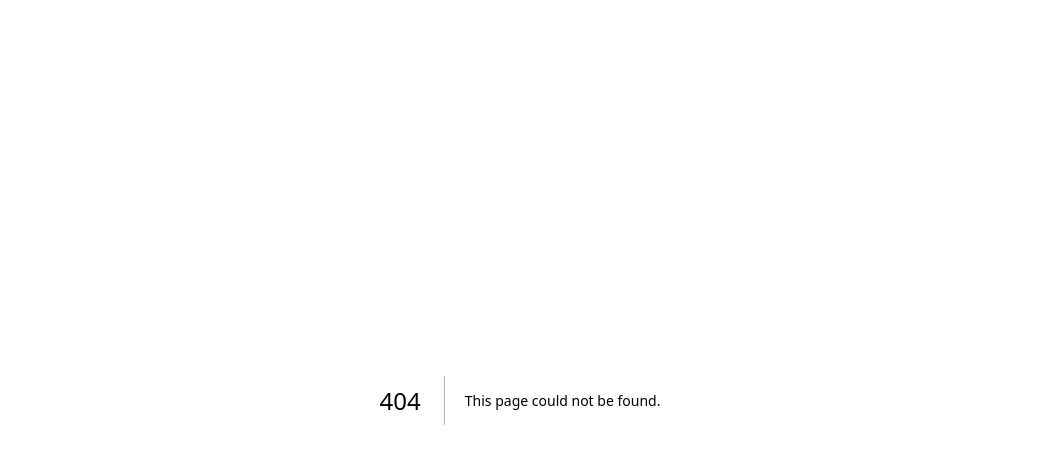
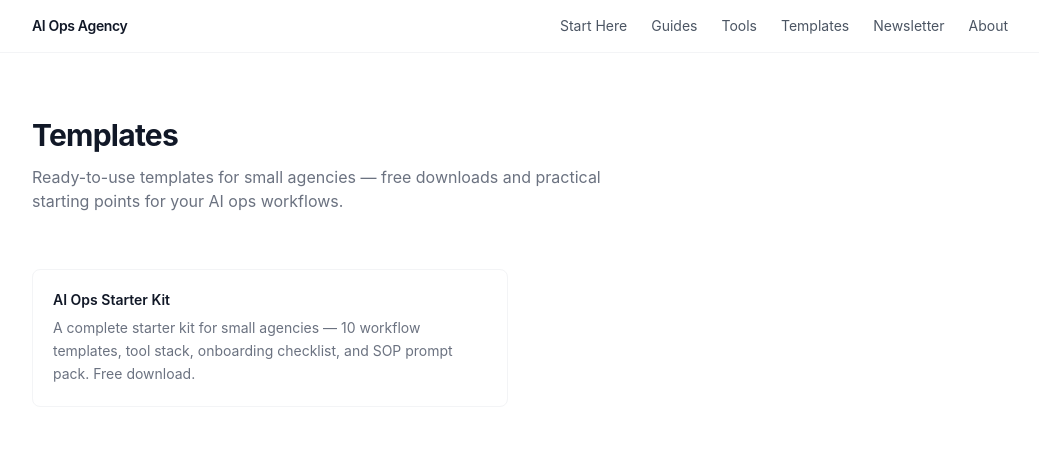
Before and after one commit to veramey/my-website, a Next.js app: page /templates in a window 1280 px wide. Before the commit this address had no page. Shown: the top 464 px of the page, without its empty margins (120-1159 px from the left). Built offline with nearby package versions, Linux system fonts and the light colour scheme.

Commit message:
feat: implement issue #95
Implemented by AI Teammate via Claude Code.
Closes #95

```diff
--- /dev/null
+++ b/src/pages/templates/index.tsx
@@ -0,0 +1,61 @@
+import Head from 'next/head'
+import Link from 'next/link'
+import Nav from '@/components/Nav'
+
+const templates: { title: string; description: string; href: string }[] = [
+  {
+    title: 'AI Ops Starter Kit',
+    description: 'A complete starter kit for small agencies — 10 workflow templates, tool stack, onboarding checklist, and SOP prompt pack. Free download.',
+    href: '/templates/client-onboarding-ai-checklist',
+  },
+]
+
+export default function TemplatesIndex() {
+  return (
+    <>
+      <Head>
+        <title>Templates — AI Ops for Small Agencies</title>
+        <meta
+          name="description"
+          content="Free and paid templates for small agencies — onboarding checklists, SOP packs, workflow templates, and more. Practical, ready to use."
+        />
+        <meta name="viewport" content="width=device-width, initial-scale=1" />
+        <meta property="og:title" content="Templates — AI Ops for Small Agencies" />
+        <meta
+          property="og:description"
+          content="Free and paid templates for small agencies — onboarding checklists, SOP packs, workflow templates, and more. Practical, ready to use."
+        />
+        <meta property="og:url" content="https://www.aiopagency.com/templates" />
+        <link rel="canonical" href="https://www.aiopagency.com/templates" />
+      </Head>
+
+      <Nav />
+
+      <main className="max-w-5xl mx-auto px-6 py-16">
+        <h1 className="text-3xl font-bold text-gray-900 tracking-tight">Templates</h1>
+        <p className="mt-3 text-base text-gray-500 max-w-xl">
+          Ready-to-use templates for small agencies — free downloads and practical starting points for your AI ops workflows.
+        </p>
+
+        <div className="mt-14">
+          <div className="grid md:grid-cols-2 gap-6">
+            {templates.map((template) => (
+              <Link
+                key={template.href}
+                href={template.href}
+                className="group block border border-gray-100 rounded-lg p-5 hover:border-gray-300 transition-colors"
+              >
+                <h3 className="text-sm font-semibold text-gray-900 group-hover:text-gray-600 transition-colors leading-snug">
+                  {template.title}
+                </h3>
+                <p className="mt-2 text-sm text-gray-500 leading-relaxed">
+                  {template.description}
+                </p>
+              </Link>
+            ))}
+          </div>
+        </div>
+      </main>
+    </>
+  )
+}
```
Also changed, not shown: 1 other file (tests, documents, lock files or other folders).
